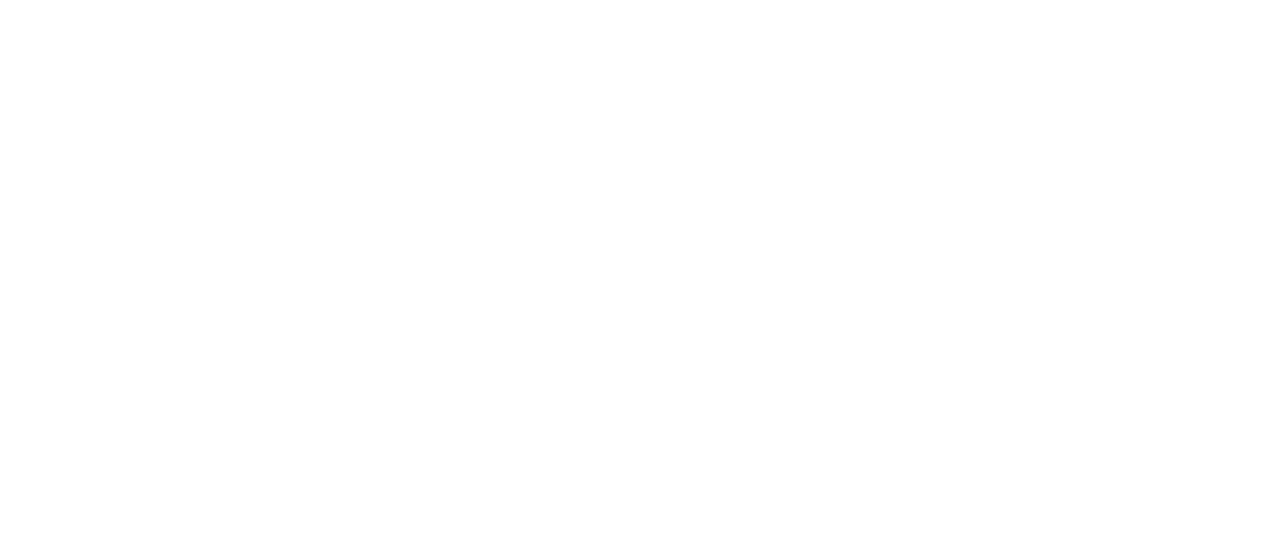
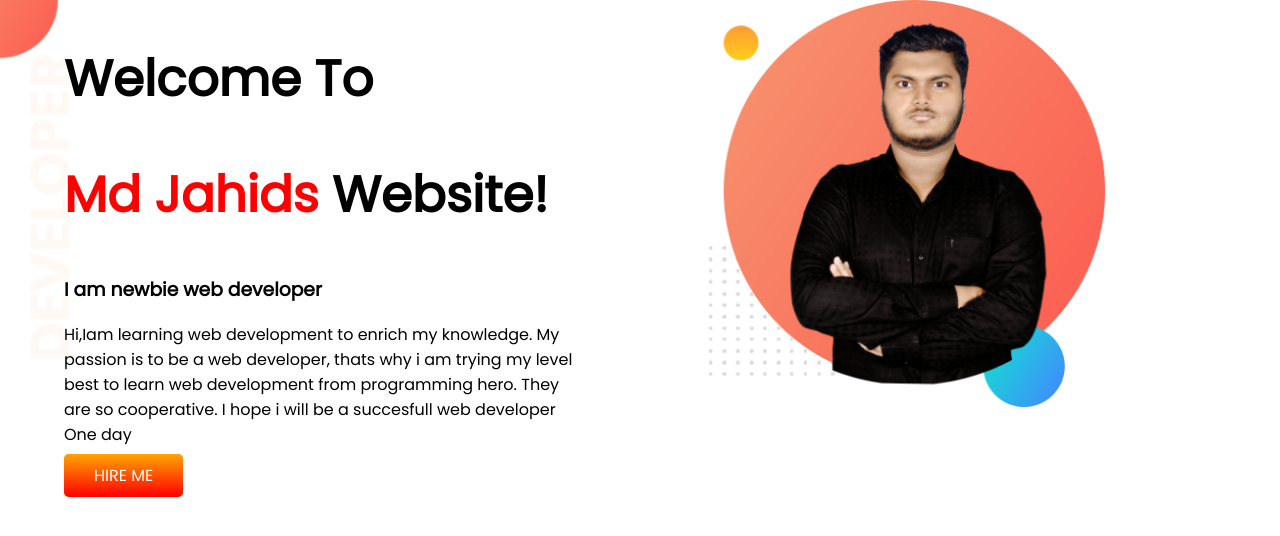
Before and after one commit to mdjahid66/practice-time, a plain HTML site: page index.html in a window 1280 px wide. Drawn offline with Linux system fonts and the light colour scheme.

Commit message:
first-part

```diff
--- a/index.html
+++ b/index.html
@@ -6,11 +6,30 @@
     <meta http-equiv="X-UA-Compatible" content="IE=edge">
     <meta name="viewport" content="width=device-width, initial-scale=1.0">
     <title>Practice time</title>
+    <link rel="preconnect" href="https://fonts.googleapis.com">
+    <link rel="preconnect" href="https://fonts.gstatic.com" crossorigin>
+    <link href="https://fonts.googleapis.com/css2?family=Poppins&display=swap" rel="stylesheet">
     <link rel="stylesheet" href="style.css">
 </head>
 
 <body>
+    <section class="first-part">
 
+        <div class="set-width">
+            <h1>Welcome To</h1>
+            <h1><span class="red-color">Md Jahids</span> Website!</h1>
+            <h3>I am newbie web developer</h3>
+            <p>Hi,Iam learning web development to enrich my knowledge. My passion is to be a web developer, thats why i
+                am trying my level best to learn web development from programming hero. They are so cooperative. I hope
+                i will be a succesfull web developer One day</p>
+            <a class="button" target="_blank" href="https://www.linkedin.com/in/md-jahid-3598b6229/">HIRE ME</a>
+        </div>
+
+        <div class="set-width">
+            <img src="images/jahids-bg.png" alt="">
+        </div>
+
+    </section>
 </body>
 
 </html>
--- a/style.css
+++ b/style.css
@@ -0,0 +1,36 @@
+body{
+    font-family: 'Poppins', sans-serif;
+    margin: 0px;
+}
+h1{
+    font-size: 50px;
+}
+
+.red-color{
+    color: red;
+}
+.first-part{
+    display: flex;
+}
+.set-width{
+    width: 50%;
+    padding-left: 5%;
+    padding-right: 5%;
+}
+.set-width img{
+    width: 80%;
+}
+.button{
+    text-decoration: none;
+    background-color: orange;
+    background-image: linear-gradient(orange, red);
+    color: white;
+    padding: 10px 30px;
+    border: 10px;
+    border-radius: 5px;
+    font-weight: 400;
+}
+.first-part{
+    background-image: url(images/top-banner.png);
+    background-repeat: no-repeat;
+}
```
Also changed, not shown: images/dream-bg.png (added), images/exp-bg.png (added), images/jahid-bg2.png (added), images/jahids-bg.png (added), images/my-bg.png (added), images/my-bg2.png (added), images/top-banner.png (added).
